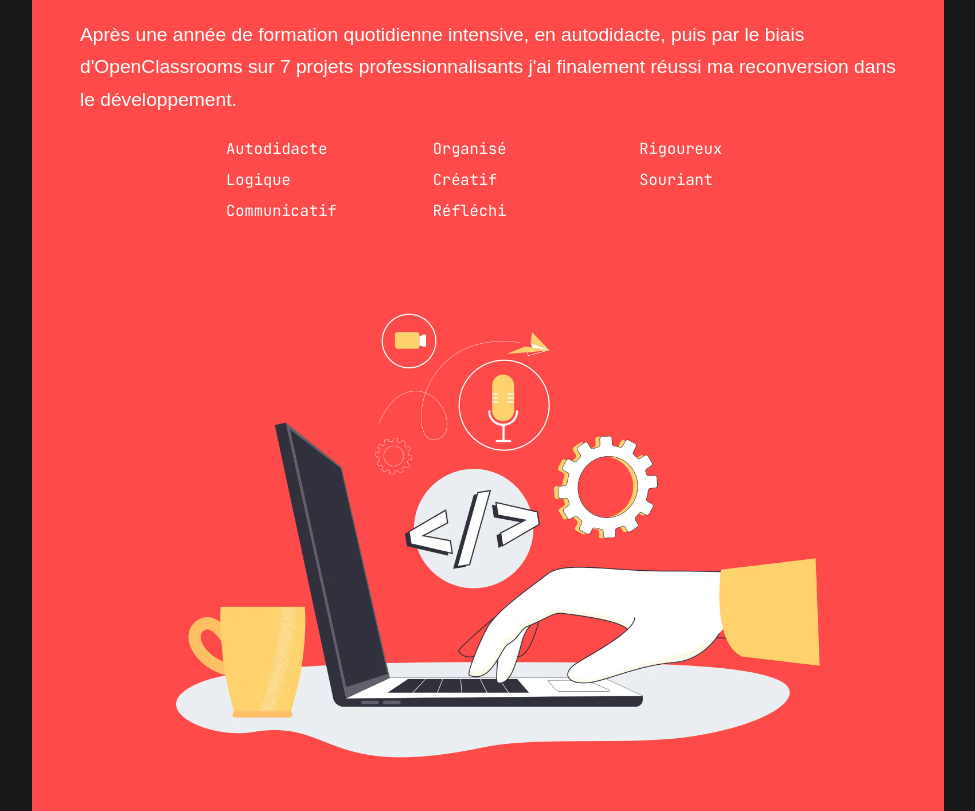
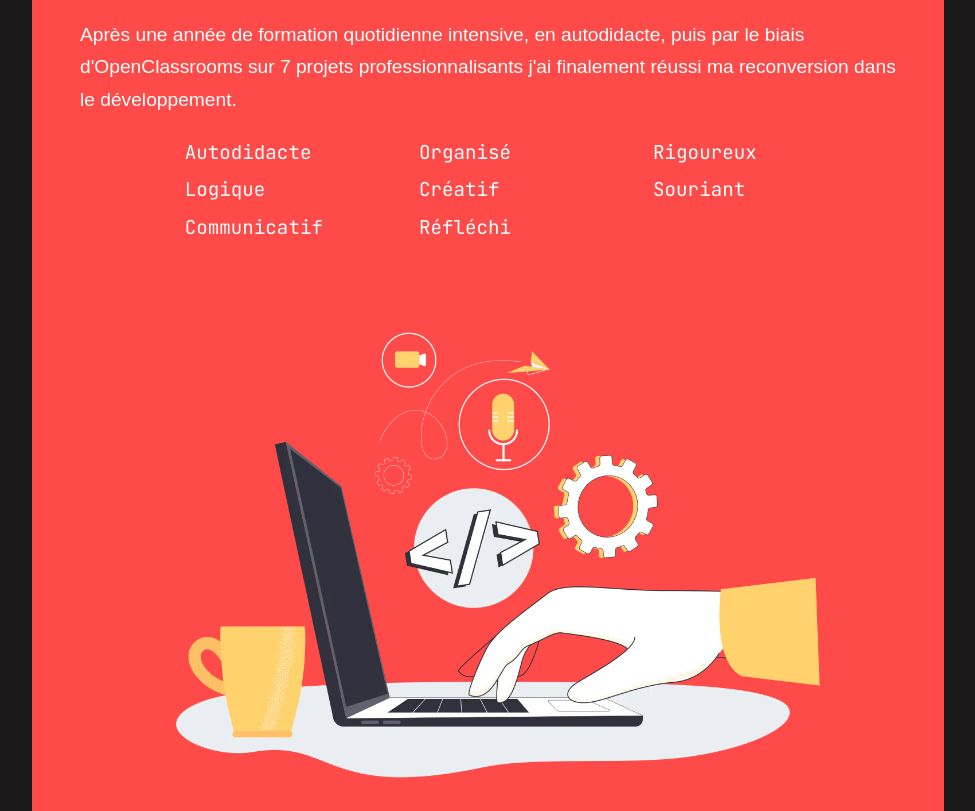
Before and after one commit to Bol2riZH/portfolio, a website: page public/index.html in a window 1280 px wide. Shown: the part 1020-1831 px from the top of the page, without its empty margins (64-1039 px from the left). Drawn offline with Linux system fonts and the light colour scheme.

Commit message:
mq adjustement

```diff
--- a/public/index.html
+++ b/public/index.html
@@ -412,9 +412,7 @@
       </section>
 
       <section id="contact" class="section section__contact">
-        <h2 class="heading-secondary text-center specific-font-size">
-          Envoyez moi un message !
-        </h2>
+        <h2 class="heading-secondary text-center">Envoyez moi un message !</h2>
         <div class="contact">
           <div class="contact__side">
             <p class="contact__side--paragraph">
--- a/public/index.js
+++ b/public/index.js
@@ -55,6 +55,7 @@ document.addEventListener('scroll', () => {
   if (positionY > 137) {
     logo.classList.remove('hidden');
     logo.classList.add('header__animation');
+    navbarLink.classList.remove('hidden');
 
     if (window.screen.width > 1300) {
       navbar.classList.add('navigation__position--top');
@@ -69,6 +70,7 @@ document.addEventListener('scroll', () => {
     navbarList.classList.remove('navigation__position--column');
     navbarLink.classList.add('hidden');
     logo.classList.add('hidden');
+
     links.classList.remove('hidden');
     if (window.screen.width < 1300) {
       navbarList.classList.add('navigation__position--column');
--- a/public/sass/abstract/_variables.scss
+++ b/public/sass/abstract/_variables.scss
@@ -24,3 +24,5 @@ $medium-font-size: 2rem;
 $big-font-size: 3rem;
 $large-font-size: 6rem;
 $XXL-font-size: 8rem;
+
+$phone-heading-secondary-title-font-size: 5rem;
--- a/public/sass/base/_typography.scss
+++ b/public/sass/base/_typography.scss
@@ -36,12 +36,20 @@ a:link {
   display: flex;
   flex-direction: column;
   margin-bottom: 3rem;
+
+  @include mixins.respond(phone) {
+    font-size: variables.$XXL-font-size;
+  }
 }
 
 .heading-secondary {
   color: variables.$color-secondary;
   font-size: variables.$large-font-size;
   font-weight: 900;
+
+  @include mixins.respond(phone) {
+    font-size: variables.$phone-heading-secondary-title-font-size;
+  }
 }
 
 .popup__paragraph {
@@ -84,18 +92,10 @@ a:link {
 
 .quality__list {
   font-size: variables.$medium-font-size;
-
-  @include mixins.respond(mid-desktop) {
-    font-size: variables.$default-font-size;
-  }
 }
 
 .quality__skill--list {
   font-size: variables.$medium-font-size;
-
-  @include mixins.respond(mid-desktop) {
-    font-size: variables.$default-font-size;
-  }
 }
 
 .card__link {
@@ -114,6 +114,11 @@ a:link {
   }
 }
 
+.form__input {
+  font-family: inherit;
+  font-size: variables.$medium-font-size;
+}
+
 .footer__copyright {
   font-size: variables.$big-font-size;
   font-weight: 900;
--- a/public/sass/base/_utilities.scss
+++ b/public/sass/base/_utilities.scss
@@ -26,6 +26,7 @@
 .specific-font-size {
   font-size: 4rem !important;
 }
+
 .arrow-size {
   font-size: 6rem !important;
   font-weight: 900;
--- a/public/sass/components/_form.scss
+++ b/public/sass/components/_form.scss
@@ -12,9 +12,7 @@
     width: 100%;
   }
   &__input {
-    font-family: inherit;
     color: variables.$color-grey-dark-4;
-    font-size: variables.$medium-font-size;
     padding: 1.5rem 2rem;
     border-radius: 2px;
     border: none;
--- a/public/sass/layout/_about.scss
+++ b/public/sass/layout/_about.scss
@@ -20,14 +20,20 @@
       grid-column-gap: 6rem;
       max-width: 100%;
     }
+    @include mixins.respond(phone) {
+      grid-template-columns: repeat(1, 1fr);
+      grid-template-rows: repeat(2, 1fr);
+      grid-row-gap: 1rem;
+      max-width: 100%;
+    }
   }
   &__paragraphe {
     padding: 2rem 0;
   }
   &__illustration {
     width: 100%;
-
     @include mixins.respond(mid-desktop) {
+      margin-top: 5rem;
       width: 70%;
     }
     img {
--- a/public/sass/layout/_project.scss
+++ b/public/sass/layout/_project.scss
@@ -8,6 +8,9 @@
     grid-column-gap: 6rem;
     grid-row-gap: 5rem;
 
+    @include mixins.respond(tab-land) {
+      grid-template-columns: repeat(2, 1fr);
+    }
     @include mixins.respond(tab-port) {
       grid-template-columns: repeat(1, 1fr);
     }
```
Also changed, not shown: public/css/style.css, 1 other file.
